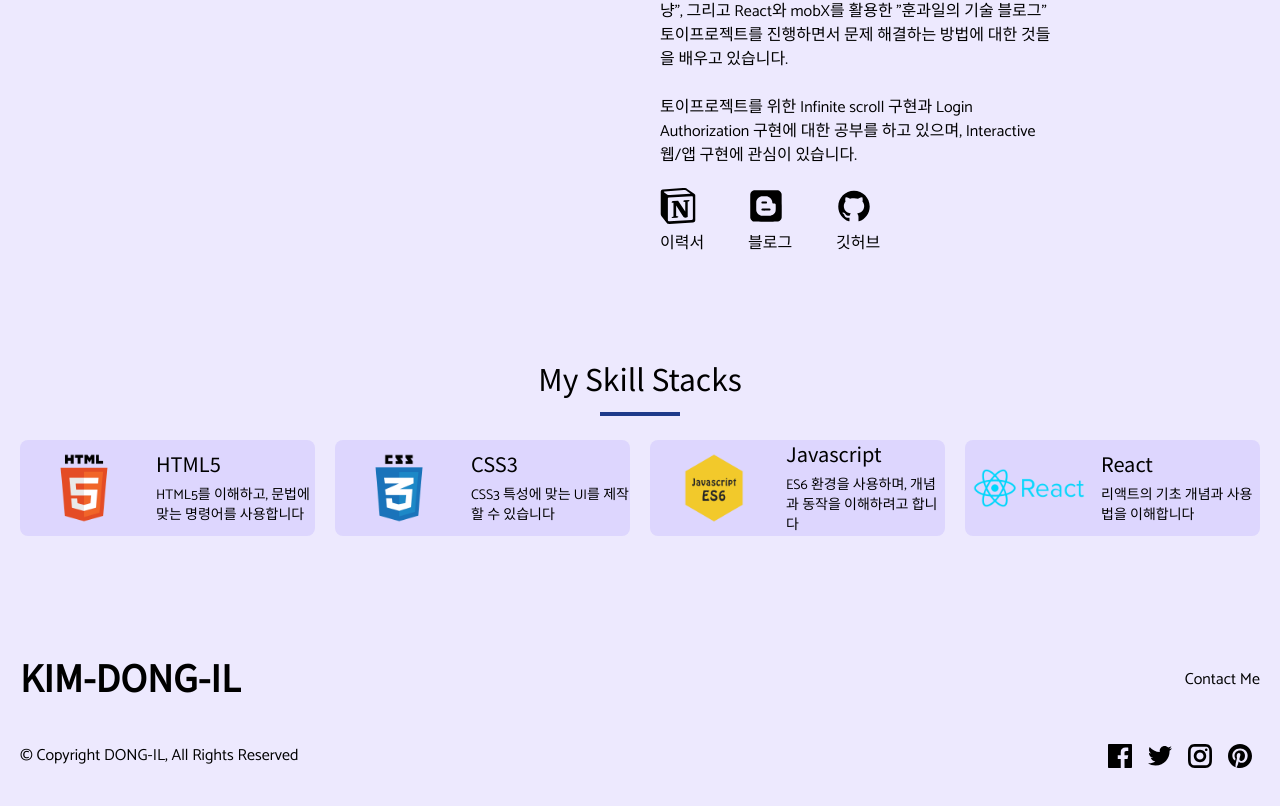
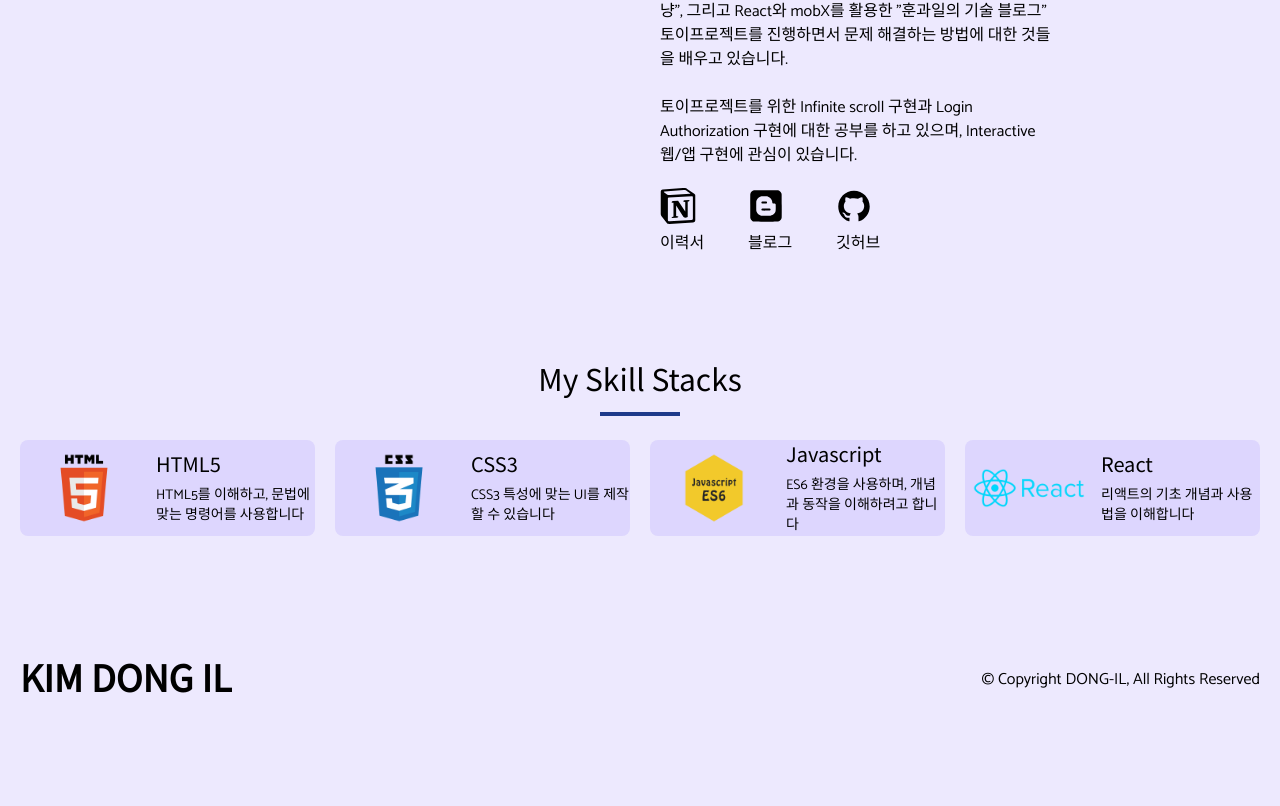
Before and after one commit to DIdaniel/frontend-portfolio-tailwind, a React (Create React App) app: page / in a window 1280 px wide. Shown: the part 3145-3951 px from the top of the page. Built offline with nearby package versions, Linux system fonts and the light colour scheme.

Commit message:
re-modified

```diff
--- a/src/components/AboutSecond.jsx
+++ b/src/components/AboutSecond.jsx
@@ -44,7 +44,11 @@ const AboutSecond = () => {
           </li>
 
           <li className="mx-5 cursor-pointer">
-            <a href="https://velog.io/@faunus" target="_blank" rel="noreferrer">
+            <a
+              href="https://patrick-f.tistory.com/"
+              target="_blank"
+              rel="noreferrer"
+            >
               <FaBlogger className="text-4xl hover:opacity-60" />
               <p className="text-1xl hover:opacity-60 animate-bounce w-12 h-6 mt-3 ">
                 블로그
--- a/src/components/Footer.jsx
+++ b/src/components/Footer.jsx
@@ -1,33 +1,14 @@
-import React from 'react'
-import { GrFacebook, GrTwitter, GrInstagram, GrPinterest } from 'react-icons/gr'
+import React from "react";
 
 const footer = () => {
   return (
     <footer className="px-5 py-20 lg:max-w-7xl lg:mx-auto">
       <div className="mb-10 md:flex md:items-center md:justify-between">
-        <h2 className="text-4xl mb-2 font-semibold">KIM-DONG-IL</h2>
-        <p>Contact Me</p>
-      </div>
-      <div className="flex flex-col-reverse md:flex-row md:justify-between">
+        <h2 className="text-4xl mb-2 font-semibold">KIM DONG IL</h2>
         <p>&copy; Copyright DONG-IL, All Rights Reserved</p>
-
-        <ul className="flex mb-2">
-          <li className="mx-2 text-2xl">
-            <GrFacebook />
-          </li>
-          <li className="mx-2 text-2xl">
-            <GrTwitter />
-          </li>
-          <li className="mx-2 text-2xl">
-            <GrInstagram />
-          </li>
-          <li className="mx-2 text-2xl">
-            <GrPinterest />
-          </li>
-        </ul>
       </div>
     </footer>
-  )
-}
+  );
+};
 
-export default footer
+export default footer;
```
